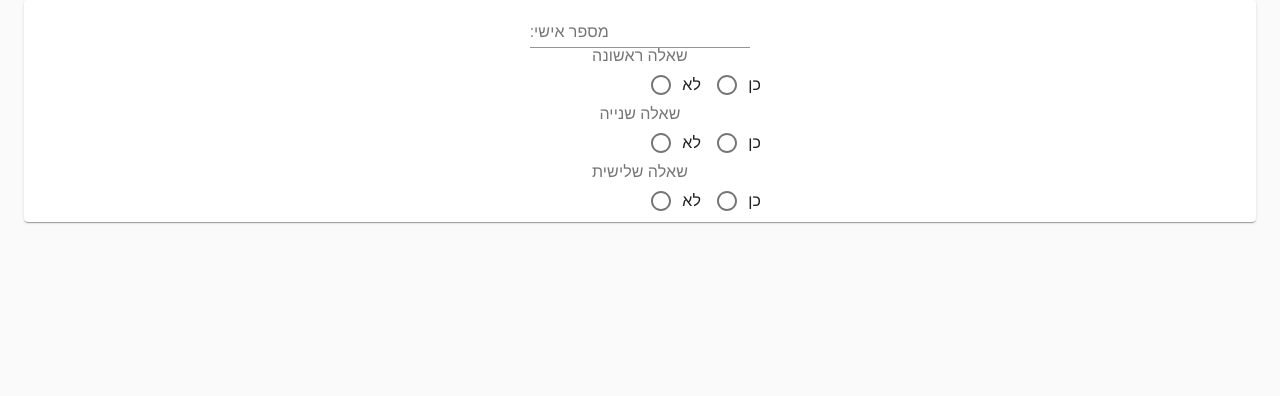
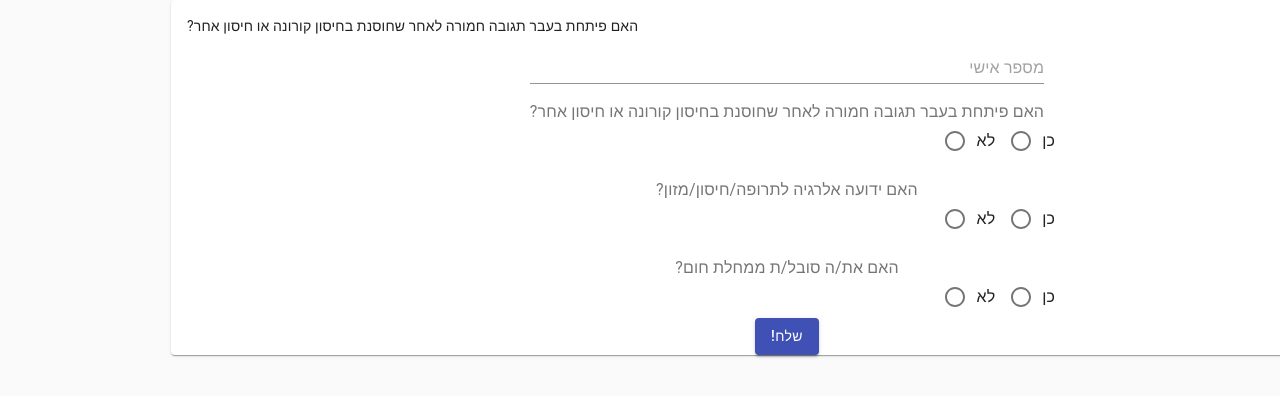
Before and after one commit to AmitFeldman/queue-rona, a React (Create React App) app: page / in a window 1280 px wide. Shown: the top 396 px of the page. Built offline with nearby package versions, Linux system fonts and the light colour scheme; what jss-rtl would draw is missing.

Commit message:
merged package-lock.json

```diff
--- a/public/index.html
+++ b/public/index.html
@@ -26,7 +26,7 @@
     -->
     <title>React App</title>
   </head>
-  <body>
+  <body dir="rtl">
     <noscript>You need to enable JavaScript to run this app.</noscript>
     <div id="root"></div>
     <!--
--- a/src/App.js
+++ b/src/App.js
@@ -6,13 +6,11 @@ import {Route, Switch} from 'react-router-dom';
 function App() {
   return (
     <div className="App">
-      <body dir="rtl">
-        <Container>
-          <Switch>
-            <Route exact path="/" component={AddAppointment} />
-          </Switch>
-        </Container>
-      </body>
+      <Container>
+        <Switch>
+          <Route exact path="/" component={AddAppointment} />
+        </Switch>
+      </Container>
     </div>
   );
 }
--- a/src/components/AddAppointment.jsx
+++ b/src/components/AddAppointment.js
@@ -1,23 +1,54 @@
 import React from 'react';
 import FormControl from '@material-ui/core/FormControl';
 import {
+  AppBar,
+  Button,
   FormControlLabel,
-  FormHelperText,
   FormLabel,
-  Input,
-  InputLabel,
+  List,
+  ListItem,
+  ListItemSecondaryAction,
+  ListItemText,
   Paper,
   Radio,
   RadioGroup,
+  TextField,
 } from '@material-ui/core';
 
 const AddAppointment = () => {
   return (
     <Paper>
+      <List dense>
+        <ListItem>
+          <ListItemText primary="האם פיתחת בעבר תגובה חמורה לאחר שחוסנת בחיסון קורונה או חיסון אחר?" />
+          <ListItemSecondaryAction>
+            <RadioGroup
+              row
+              aria-label="position"
+              name="position"
+              defaultValue="top">
+              <FormControlLabel
+                value="yes1"
+                control={<Radio color="primary" />}
+                label="כן"
+                labelPlacement="start"
+              />
+              <FormControlLabel
+                value="no1"
+                control={<Radio color="primary" />}
+                label="לא"
+                labelPlacement="start"
+              />
+            </RadioGroup>
+          </ListItemSecondaryAction>
+        </ListItem>
+      </List>
       <FormControl>
-        <InputLabel htmlFor="my-input">מספר אישי:</InputLabel>
-        <Input id="my-input" aria-describedby="my-helper-text" />
-        <FormLabel component="legend">שאלה ראשונה</FormLabel>
+        <TextField placeholder="מספר אישי" />
+        <br />
+        <FormLabel component="legend">
+          האם פיתחת בעבר תגובה חמורה לאחר שחוסנת בחיסון קורונה או חיסון אחר?
+        </FormLabel>
         <RadioGroup
           row
           aria-label="position"
@@ -37,7 +68,10 @@ const AddAppointment = () => {
           />
         </RadioGroup>
 
-        <FormLabel component="legend">שאלה שנייה</FormLabel>
+        <br />
+        <FormLabel component="legend">
+          האם ידועה אלרגיה לתרופה/חיסון/מזון?
+        </FormLabel>
         <RadioGroup
           row
           aria-label="position"
@@ -57,7 +91,8 @@ const AddAppointment = () => {
           />
         </RadioGroup>
 
-        <FormLabel component="legend">שאלה שלישית</FormLabel>
+        <br />
+        <FormLabel component="legend">האם את/ה סובל/ת ממחלת חום?</FormLabel>
         <RadioGroup
           row
           aria-label="position"
@@ -77,6 +112,11 @@ const AddAppointment = () => {
           />
         </RadioGroup>
       </FormControl>
+
+      <br />
+      <Button variant="contained" color="primary">
+        שלח!
+      </Button>
     </Paper>
   );
 };
```
Also changed, not shown: src/index.js (+5 -2 lines), src/Bacha_30_Palmachim.png (added).
